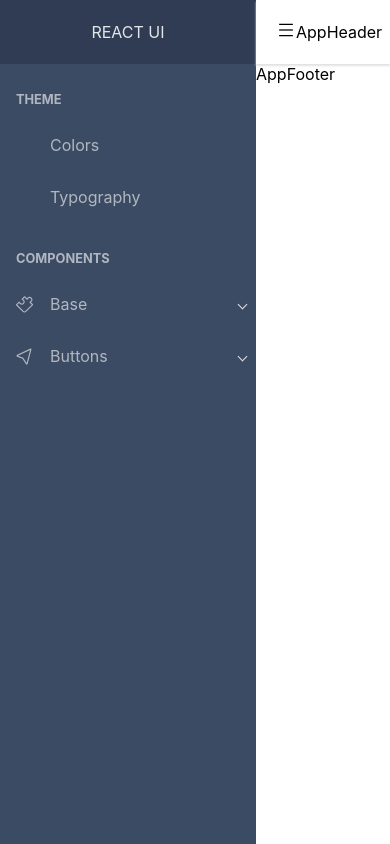
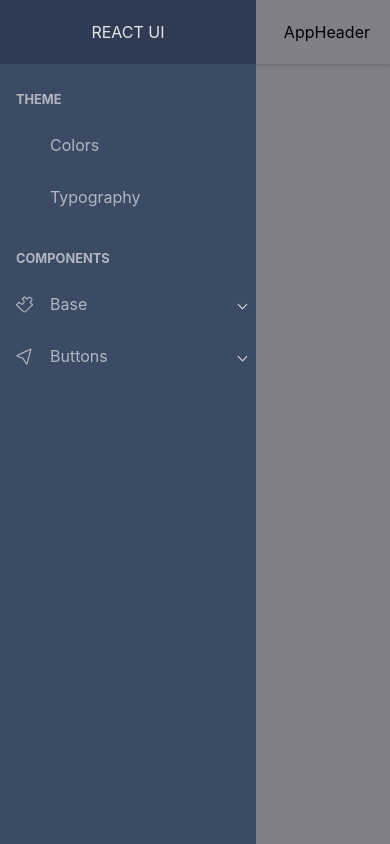
Before and after one commit to trungdunghbvn/react-admin-template, a React (Create React App) app: page /login in a window 390 px wide. Both pictures are taken after a click on the button "LOGIN". Built offline with nearby package versions, Linux system fonts and the light colour scheme.

Commit message:
fix mobile

```diff
--- a/src/layout/DefaultLayout.js
+++ b/src/layout/DefaultLayout.js
@@ -1,16 +1,41 @@
-import React from 'react';
-import { useSelector } from 'react-redux';
+/* eslint-disable jsx-a11y/click-events-have-key-events */
+/* eslint-disable jsx-a11y/no-static-element-interactions */
+import React, { useLayoutEffect, useState } from 'react';
+import { useSelector, useDispatch } from 'react-redux';
 
 import { AppContent, AppFooter, AppHeader, AppSidebar } from './component';
-import {classNames} from '../utilities/css';
+import { toggleSidebarAction } from '../reducers/appReducer';
+
+import { classNames } from '../utilities/css';
 import './Layout.scss';
 
 export default function DefaultLayout() {
+  const dispatch = useDispatch();
+
+  const [isMobile, setIsMobile] = useState(false);
+
   const isSidebar = useSelector(state => state.appReducer.isSidebar);
 
-  const siderbarClass = classNames(
-    isSidebar && 'Sidebar-Active'
-  );
+  const siderbarClass = classNames(isSidebar && 'Sidebar-Active');
+
+  const toggleSiderbar = () => {
+    dispatch(toggleSidebarAction());
+  };
+
+  useLayoutEffect(() => {
+    function updateSize() {
+      const width = window.innerWidth;
+      if (!isMobile && width < 768) {
+        setIsMobile(true);
+      }
+      if (width >= 768 && isMobile) {
+        setIsMobile(false);
+      }
+    }
+    window.addEventListener('resize', updateSize);
+    updateSize();
+    return () => window.removeEventListener('resize', updateSize);
+  }, [isMobile, isSidebar]);
 
   return (
     <div className={siderbarClass}>
@@ -22,6 +47,9 @@ export default function DefaultLayout() {
         </div>
         <AppFooter />
       </div>
+      {isMobile && isSidebar && (
+        <div className="Sidebar-Backdrop" onClick={() => toggleSiderbar()} />
+      )}
     </div>
   );
 }
--- a/src/layout/Layout.scss
+++ b/src/layout/Layout.scss
@@ -1,6 +1,18 @@
-.Wrapper{
+.Wrapper {
    margin-left: 0px;
    .Sidebar-Active & {
-    margin-left: var(--ui-sidebar-width);
+      margin-left: var(--ui-sidebar-width);
+      @media (max-width: 767.98px) {
+         margin-left: 0;
+      }
    }
 }
+.Sidebar-Backdrop {
+   position: fixed;
+   top: 0;
+   z-index: 1030;
+   width: 100vw;
+   height: 100vh;
+   background-color: #000015;
+   opacity: 0.5;
+}
--- a/src/layout/component/sidebar/Sidebar.scss
+++ b/src/layout/component/sidebar/Sidebar.scss
@@ -10,6 +10,7 @@
     margin-left: calc(var(--ui-sidebar-width) * -1);
     .Sidebar-Active & {
         margin-left: 0;
+        z-index: 1031;
     }
     &__Brand {
         display: flex;
@@ -97,3 +98,11 @@
         }
     }
 }
+
+@media (max-width: 767.98px){
+    .Sidebar {
+        .Sidebar-Active & {
+            margin-left: 0;
+        }
+    }
+}
```
